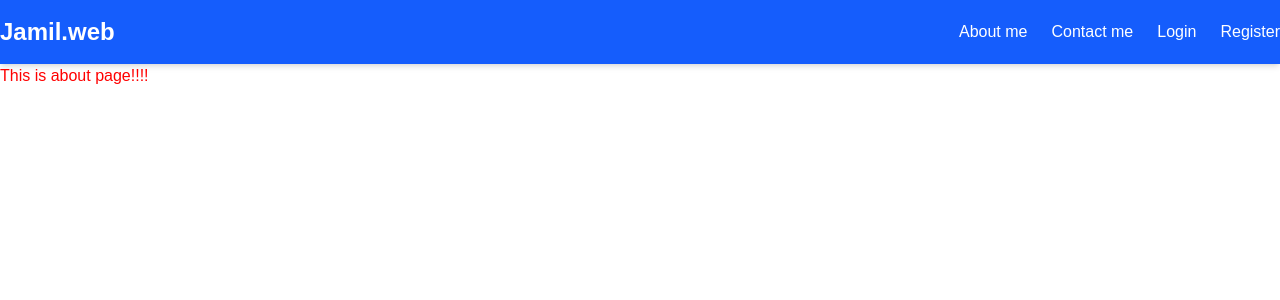
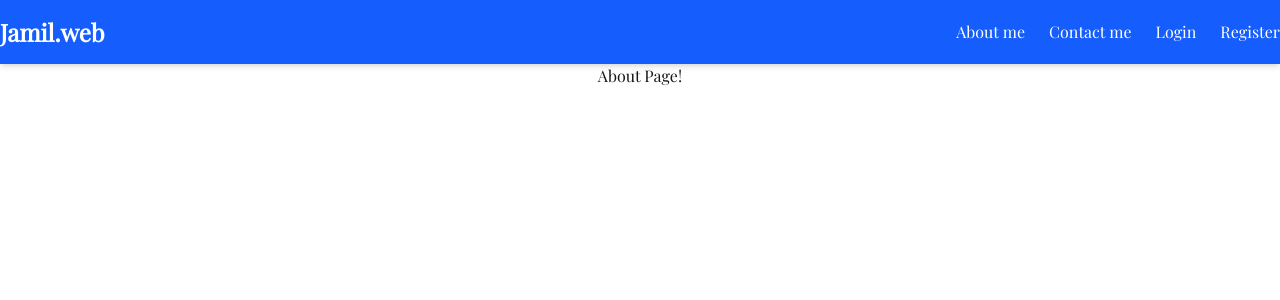
Before and after one commit to jamil-aktar-ifat/hello-next-app, a Next.js app: page /about in a window 1280 px wide. Shown: the top 300 px of the page. Built offline with nearby package versions, Linux system fonts and the light colour scheme.

Commit message:
optimised fonts, metadata, and import aliases

```diff
--- a/src/app/(dashboardLayout)/profile/page.js
+++ b/src/app/(dashboardLayout)/profile/page.js
@@ -1,11 +1,11 @@
+const ProfilePage = () => {
+  return (
+    <div>
+      <h2 className="text-center pt-10">This is Profile Page!</h2>
+      <h1>Hi Jamil!</h1>
 
-
-const ProfilePage = () => {
-    return (
-        <div>
-            <h2 className='text-center pt-10'>This is Profile Page!</h2>
-        </div>
-    );
+    </div>
+  );
 };
 
 export default ProfilePage;
--- a/src/app/(dashboardLayout)/settings/page.js
+++ b/src/app/(dashboardLayout)/settings/page.js
@@ -1,10 +1,10 @@
+const SettingsPage = () => {
+  return (
+    <div>
+      <h2 className="text-center pt-10">This is Settings Page!!!</h2>
 
-const SettingsPage = () => {
-    return (
-        <div>
-            <h2 className='text-center pt-10'>This is Settings Page!!!</h2>
-        </div>
-    );
+    </div>
+  );
 };
 
 export default SettingsPage;
--- a/src/app/(withCommonLayout)/about/About.module.css
+++ /dev/null
@@ -1,3 +0,0 @@
-.text_color{
-    color: red;
-}
--- a/src/app/(withCommonLayout)/about/page.js
+++ b/src/app/(withCommonLayout)/about/page.js
@@ -1,11 +1,15 @@
-import styles from './About.module.css'
+export const metadata = {
+  title: "About Us Page",
+  description: "This is about us page!",
+  keywords: "Jamil, About, London, SEO, Full Stack Developer",
+};
 
 const AboutPage = () => {
-    return (
-        <div>
-            <h2 className={styles.text_color }>This is about page!!!!</h2>
-        </div>
-    );
+  return (
+    <div className="text-center">
+      <h1>About Page!</h1>
+    </div>
+  );
 };
 
 export default AboutPage;
--- a/src/app/layout.js
+++ b/src/app/layout.js
@@ -1,30 +1,31 @@
-import { Geist, Geist_Mono } from "next/font/google";
+// import { Geist, Geist_Mono } from "next/font/google";
+import { Playfair_Display } from "next/font/google";
 import "./globals.css";
 
+// const geistSans = Geist({
+//   variable: "--font-geist-sans",
+//   subsets: ["latin"],
+// });
 
-const geistSans = Geist({
-  variable: "--font-geist-sans",
-  subsets: ["latin"],
-});
+// const geistMono = Geist_Mono({
+//   variable: "--font-geist-mono",
+//   subsets: ["latin"],
+// });
 
-const geistMono = Geist_Mono({
-  variable: "--font-geist-mono",
+const playfair_display = Playfair_Display({
+  weight: "400",
   subsets: ["latin"],
 });
 
 export const metadata = {
-  title: "Create Next App",
+  title: "Jamil's Next App",
   description: "Generated by create next app",
 };
 
 export default function RootLayout({ children }) {
   return (
     <html lang="en">
-      <body
-        className={`${geistSans.variable} ${geistMono.variable} antialiased`}
-      >
-        {children}
-      </body>
+      <body className={playfair_display.className}>{children}</body>
     </html>
   );
 }
--- a/src/app/login/page.js
+++ b/src/app/login/page.js
@@ -3,7 +3,7 @@
 const LoginPage = () => {
     return (
         <div>
-            <h2 className="h2 text-center pt-20">This is the Login Page!</h2>
+           <h2 className="h2 text-center pt-20">This is the Login Page!</h2>
         </div>
     );
 };
```
Also changed, not shown: src/app/(withCommonLayout)/contact/page.js (+5 -7 lines), src/app/gallery/page.js (+22 -6 lines), src/app/not-found.js (+5 -7 lines).
